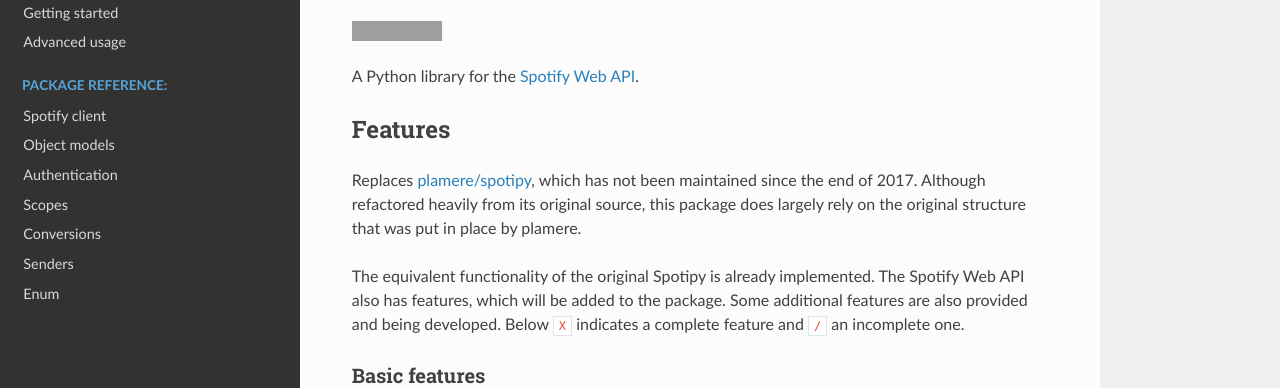
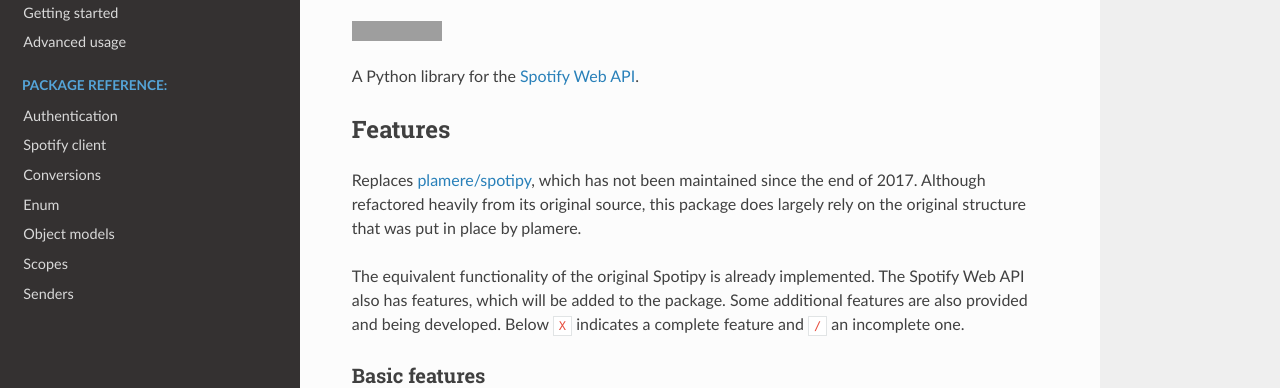
Before and after one commit to felix-hilden/tekore, a Sphinx documentation site: the page built from docs/index.rst, in a window 1280 px wide. Shown: the part 139-527 px from the top of the page. Built offline with Sphinx 7.4.7 and the Read the Docs theme 2.0.0, drawn with Linux system fonts in a browser that asks for light colours; the version number could not be read and is left out; part of the change alters nothing that is shown; grey boxes are pictures that could not be loaded.

```diff
--- a/docs/index.rst
+++ b/docs/index.rst
@@ -20,12 +20,7 @@ A Python library for the
 .. toctree::
    :maxdepth: 3
    :hidden:
+   :glob:
    :caption: Package Reference:
 
-   reference/client
-   reference/model
-   reference/auth
-   reference/scope
-   reference/convert
-   reference/sender
-   reference/enum
+   reference/*
```
